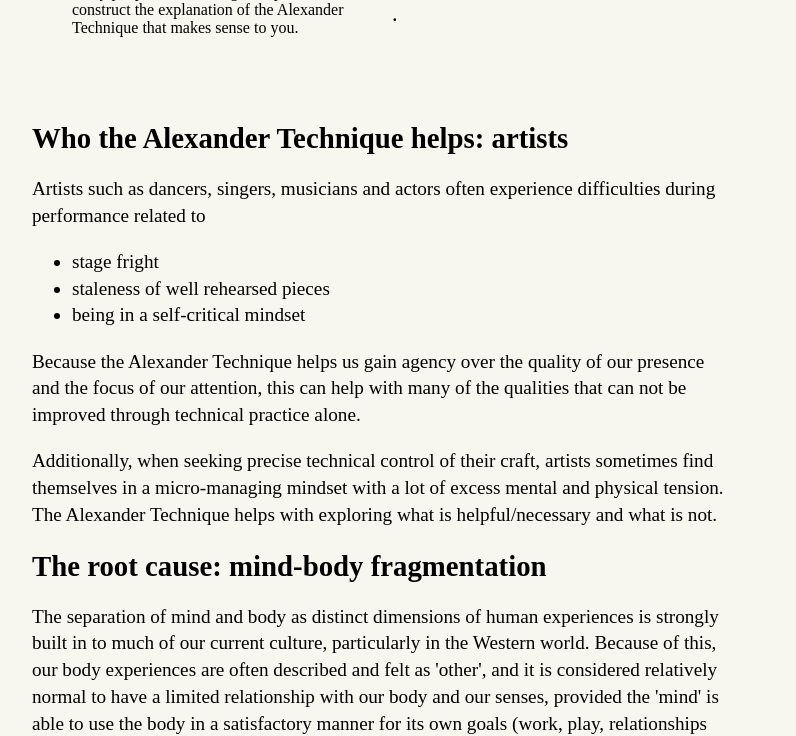
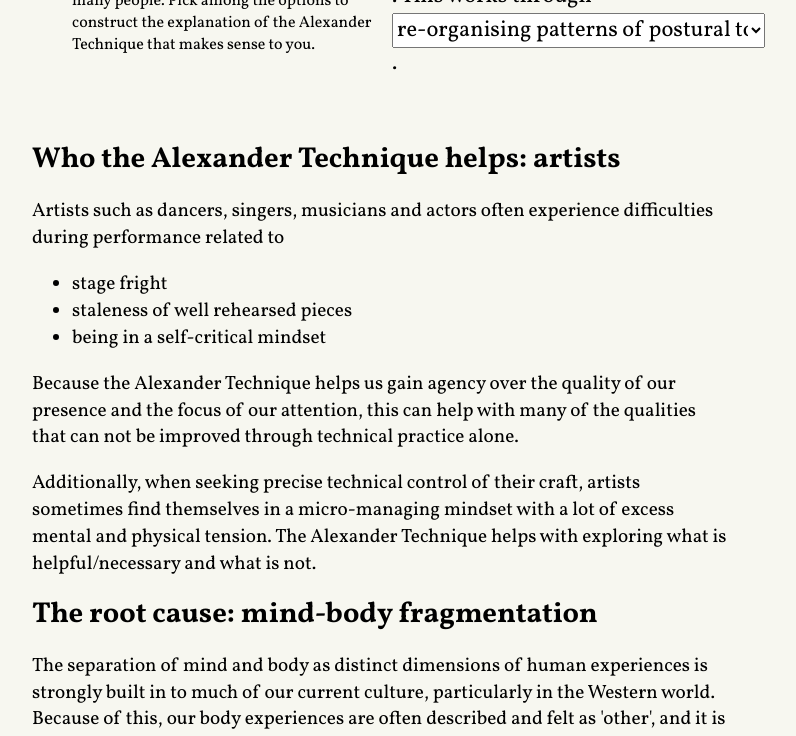
Before and after one commit to alexanderelephant/alexanderelephant.github.io, a plain HTML site: page index.html in a window 1280 px wide. Shown: the part 312-1048 px from the top of the page, without its empty margins (258-1054 px from the left). Drawn offline with Linux system fonts and the light colour scheme.

Commit message:
Update style.css

```diff
--- a/style.css
+++ b/style.css
@@ -1,5 +1,6 @@
 body {
   background-color: #f7f7f0;
+  font-family: "Vollkorn", serif;
 }
 
 #logo {
```
